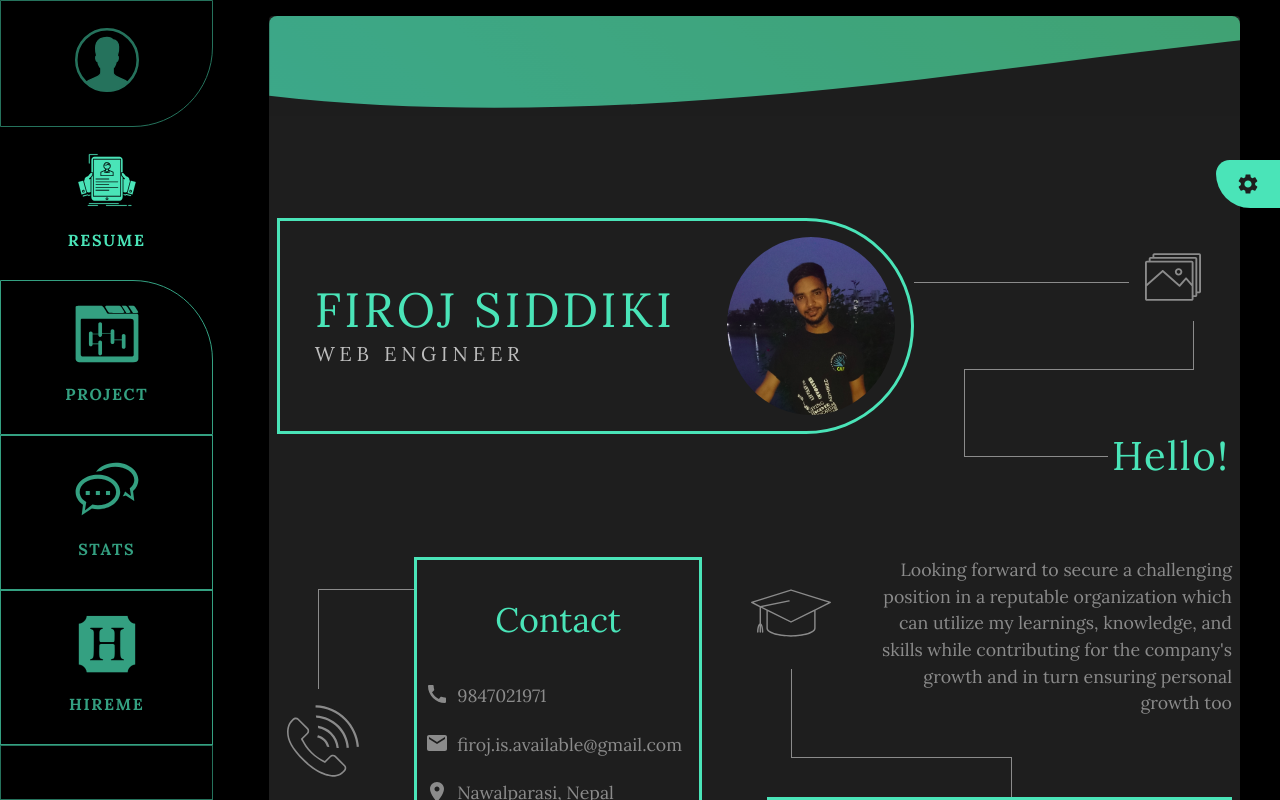
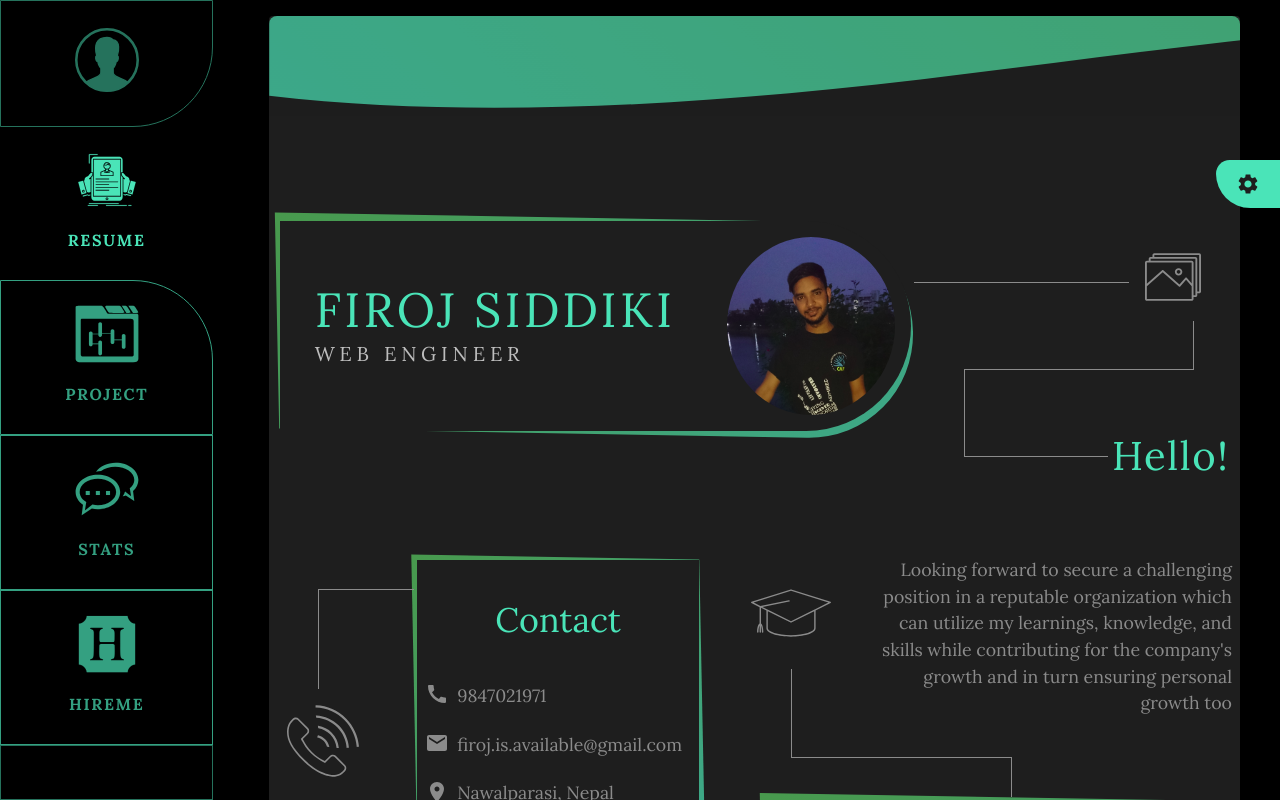
Before and after one commit to fir0j/MyPresenceInInternet, a React (Create React App) app: page / in a window 1280 px wide. Built offline with nearby package versions, Linux system fonts and the light colour scheme.

Commit message:
added skewed border

```diff
--- a/src/components/CircularProgressWithLabel.component.js
+++ b/src/components/CircularProgressWithLabel.component.js
@@ -19,7 +19,9 @@ export default function CircularProgressWithLabel(props) {
       <Box position="relative" display="inline-flex">
         <CircularProgress
           variant="determinate"
-          classes={{ circleDeterminate: classes.circleDeterminate }}
+          classes={{
+            circleDeterminate: classes.circleDeterminate,
+          }}
           {...props}
         />
         <Box
--- /dev/null
+++ b/src/components/ContainerWithGradientBorder.component.js
@@ -0,0 +1,59 @@
+import { makeStyles, useTheme, Grid, useMediaQuery } from "@material-ui/core";
+
+const ContainerWithGradientBorder = ({
+  width,
+  height,
+  borderGadient,
+  borderWidth,
+  borderRadius,
+  backgroundColor,
+  color,
+  ...otherProps
+}) => {
+  const useStyles = makeStyles((theme) => ({
+    borderRadiusGradient: {
+      position: "relative",
+      border: `${borderWidth} solid transparent`,
+      backgroundColor: backgroundColor ? backgroundColor : "white",
+      boxSizing: "border-box",
+      backgroundClip: "padding-box",
+      // borderRadius: borderRadius ? borderRadius : "5px",
+      "&::before": {
+        display: "block",
+        content: '""',
+        position: "absolute",
+        inset: 0,
+        background: borderGadient
+          ? borderGadient
+          : "linear-gradient(135deg, rgba(90,206,97,1) 0%, rgba(74,228,184,1) 100%)",
+        zIndex: -1,
+        margin: `-${borderWidth}`, // make sure it is equal to the border width preserve the actual dimension of the element
+        borderRadius: "inherit",
+        // opacity: "inherit",
+        opacity: 0.7,
+        transform: "skew(1.15deg,1deg)",
+        // transform: "skew(358deg,2deg)",
+      },
+    },
+  }));
+
+  const classes = useStyles();
+  const theme = useTheme();
+  const matchesXS = useMediaQuery(theme.breakpoints.down("xs"));
+  const matchesSM = useMediaQuery(theme.breakpoints.down("sm"));
+  const matchesMD = useMediaQuery(theme.breakpoints.down("md"));
+  const matchesLG = useMediaQuery(theme.breakpoints.down("lg"));
+  const matchesXL = useMediaQuery(theme.breakpoints.down("xl"));
+
+  return (
+    <Grid
+      component="div"
+      {...otherProps}
+      className={classes.borderRadiusGradient}
+    >
+      {otherProps.children}
+    </Grid>
+  );
+};
+
+export default ContainerWithGradientBorder;
--- a/src/pages/resume.jsx
+++ b/src/pages/resume.jsx
@@ -1,7 +1,7 @@
 import React, { Fragment } from "react";
 import Paper from "@material-ui/core/Paper";
 import Grid from "@material-ui/core/Grid";
-import { makeStyles, useTheme } from "@material-ui/core/styles";
+import { makeStyles, ThemeProvider, useTheme } from "@material-ui/core/styles";
 import { Typography } from "@material-ui/core";
 import useMediaQuery from "@material-ui/core/useMediaQuery";
 import Avatar from "@material-ui/core/Avatar";
@@ -25,6 +25,7 @@ import CircularProgressWithLabel from "../components/CircularProgressWithLabel.c
 import MenuBookOutlinedIcon from "@material-ui/icons/MenuBookOutlined";
 import Hidden from "@material-ui/core/Hidden";
 import { HeaderWave, FooterWave } from "../components/ShapeDivider.component";
+import ContainerWithGradientBorder from "../components/ContainerWithGradientBorder.component";
 
 const useStyles = makeStyles((theme) => ({
   container: {
@@ -35,13 +36,14 @@ const useStyles = makeStyles((theme) => ({
       marginBottom: theme.spacing(0),
     },
   },
-  name: {
-    border: `3px solid ${theme.palette.accent.main}`,
-    borderTopRightRadius: "15em",
-    borderBottomRightRadius: "15em",
-    flexWrap: "nowrap",
-    maxHeight: theme.spacing(44),
-  },
+  // name: {
+  //   border: `3px solid ${theme.palette.accent.main}`,
+
+  //   borderTopRightRadius: "15em",
+  //   borderBottomRightRadius: "15em",
+  //   flexWrap: "nowrap",
+  //   maxHeight: theme.spacing(44),
+  // },
   dp: {
     width: "70%",
     height: "auto",
@@ -101,6 +103,7 @@ const useStyles = makeStyles((theme) => ({
     // color: theme.palette.accent.main,
     backgroundColor: theme.palette.primary.main,
     fill: theme.palette.secondary.main,
+    // fill: "linear-gradient(135deg, rgba(90,206,97,1) 0%, rgba(74,228,184,1) 100%)",
     // stroke: theme.palette.secondary.main,
     padding: theme.spacing(2),
   },
@@ -144,14 +147,36 @@ export default function Resume() {
       className={classes.container}
       style={{ marginBottom: theme.spacing(5) }}
     >
-      <Grid
+      {/* <Grid
         item
         container
         xl={8}
         lg={8}
         md={8}
         sm={matchesSM ? 12 : 8}
-        className={classes.name}
+        style={{
+          border: `3px solid ${theme.palette.accent.main}`,
+          borderTopRightRadius: "15em",
+          borderBottomRightRadius: "15em",
+          flexWrap: "nowrap",
+          maxHeight: theme.spacing(44),
+        }}
+      > */}
+      <ContainerWithGradientBorder
+        item
+        container
+        xl={8}
+        lg={8}
+        md={8}
+        sm={matchesSM ? 12 : 8}
+        style={{
+          borderTopRightRadius: "15em",
+          borderBottomRightRadius: "15em",
+          flexWrap: "nowrap",
+          maxHeight: theme.spacing(44),
+          backgroundColor: theme.palette.primary.main,
+        }}
+        borderWidth="3px"
       >
         <Grid
           item
@@ -200,7 +225,8 @@ export default function Resume() {
         >
           <Avatar alt="Firoj Siddiki Picture" src={dp} className={classes.dp} />
         </Grid>
-      </Grid>
+      </ContainerWithGradientBorder>
+      {/* </Grid> */}
       {/* hello section */}
       <Hidden smDown>
         <Grid
@@ -371,13 +397,26 @@ export default function Resume() {
             </Grid>
           </Grid>
 
-          <Grid
+          {/* <Grid
             item
             xl={8}
             container
             justify="center"
             style={{
               border: `3px solid ${theme.palette.accent.main}`,
+              maxWidth: theme.spacing(36),
+              maxHeight: theme.spacing(36),
+              padding: theme.spacing(1),
+            }}
+          > */}
+          <ContainerWithGradientBorder
+            item
+            xl={8}
+            container
+            justify="center"
+            borderWidth="3px"
+            style={{
+              backgroundColor: theme.palette.primary.main,
               maxWidth: theme.spacing(36),
               maxHeight: theme.spacing(36),
               padding: theme.spacing(1),
@@ -448,7 +487,8 @@ export default function Resume() {
                 </Grid>
               </Grid>
             </Grid>
-          </Grid>
+          </ContainerWithGradientBorder>
+          {/* </Grid> */}
         </Grid>
       </Hidden>
       <Grid
@@ -761,27 +801,41 @@ export default function Resume() {
           // border: "1px solid blue",
         }}
       >
-        <Grid
+        <ContainerWithGradientBorder
           container
           style={{
-            position: matchesMD ? undefined : "absolute",
-            border: `3px solid ${theme.palette.accent.main}`,
+            backgroundColor: theme.palette.primary.main,
             padding: theme.spacing(1),
             bottom: -theme.spacing(25),
-            top: matchesXL ? -theme.spacing(9) : undefined,
-            height: matchesMD
-              ? matchesXS
-                ? theme.spacing(120)
-                : theme.spacing(90)
-              : undefined,
+            position: matchesMD ? "relative" : "absolute",
+            top: matchesMD ? 0 : -theme.spacing(9),
+            height: matchesXS ? theme.spacing(120) : theme.spacing(90),
           }}
+          borderWidth="3px"
         >
+          {/* <Grid
+            container
+            style={{
+              border: `3px solid ${theme.palette.accent.main}`,
+              padding: theme.spacing(1),
+              bottom: -theme.spacing(25),
+              position: matchesMD ? undefined : "absolute",
+              top: matchesXL ? -theme.spacing(9) : undefined,
+              height: matchesMD
+                ? matchesXS
+                  ? theme.spacing(120)
+                  : theme.spacing(90)
+                : undefined,
+            }}
+          > */}
           <Grid
             item
             container
             justify="center"
             alignItems="center"
-            style={{ height: theme.spacing(11) }}
+            style={{
+              height: theme.spacing(11),
+            }}
           >
             <Grid item>
               <Typography
@@ -999,7 +1053,8 @@ export default function Resume() {
               </Grid>
             </Grid>
           </Grid>
-        </Grid>
+          {/* </Grid> */}
+        </ContainerWithGradientBorder>
       </Grid>
     </Grid>
   );
@@ -1229,7 +1284,20 @@ export default function Resume() {
                 position: "relative",
               }}
             >
-              <Grid
+              <ContainerWithGradientBorder
+                item
+                container
+                direction="column"
+                justify="center"
+                alignItems="center"
+                style={{
+                  backgroundColor: theme.palette.primary.main,
+                  flexWrap: "nowrap",
+                  // border: `3px solid ${theme.palette.accent.main}`,
+                }}
+                borderWidth="3px"
+              >
+                {/* <Grid
                 item
                 container
                 direction="column"
@@ -1239,7 +1307,7 @@ export default function Resume() {
                   flexWrap: "nowrap",
                   border: `3px solid ${theme.palette.accent.main}`,
                 }}
-              >
+              > */}
                 <Grid
                   item
                   container
@@ -1399,7 +1467,8 @@ export default function Resume() {
                     </Grid>
                   </Grid>
                 </Grid>
-              </Grid>
+                {/* </Grid> */}
+              </ContainerWithGradientBorder>
             </Grid>
           </Grid>
           <Grid item container justify="center">
@@ -1518,7 +1587,21 @@ export default function Resume() {
                 </Grid>
               </Grid>
 
-              <Grid
+              <ContainerWithGradientBorder
+                item
+                container
+                justify="center"
+                style={{
+                  backgroundColor: theme.palette.primary.main,
+                  position: "relative",
+                  padding: theme.spacing(1),
+                  paddingBottom: theme.spacing(5),
+                  height: "calc(105% - 72px)",
+                  // border: `3px solid ${theme.palette.accent.main}`,
+                }}
+                borderWidth="3px"
+              >
+                {/* <Grid
                 item
                 container
                 justify="center"
@@ -1529,7 +1612,7 @@ export default function Resume() {
                   height: "calc(105% - 72px)",
                   border: `3px solid ${theme.palette.accent.main}`,
                 }}
-              >
+              > */}
                 <Grid
                   item
                   container
@@ -1611,7 +1694,8 @@ export default function Resume() {
                     />
                   </Grid>
                 </Grid>
-              </Grid>
+                {/* </Grid> */}
+              </ContainerWithGradientBorder>
             </Grid>
           </Grid>
         </Hidden>
@@ -1842,7 +1926,21 @@ export default function Resume() {
                   position: "relative",
                 }}
               >
-                <Grid
+                <ContainerWithGradientBorder
+                  item
+                  container
+                  direction="column"
+                  justify="center"
+                  alignItems="center"
+                  style={{
+                    backgroundColor: theme.palette.primary.main,
+                    flexWrap: "nowrap",
+                    // border: `3px solid ${theme.palette.accent.main}`,
+                    marginBottom: theme.spacing(5),
+                  }}
+                  borderWidth="3px"
+                >
+                  {/* <Grid
                   item
                   container
                   direction="column"
@@ -1853,7 +1951,7 @@ export default function Resume() {
                     border: `3px solid ${theme.palette.accent.main}`,
                     marginBottom: theme.spacing(5),
                   }}
-                >
+                > */}
                   <Grid
                     item
                     container
@@ -2015,7 +2113,8 @@ export default function Resume() {
                       </Grid>
                     </Grid>
                   </Grid>
-                </Grid>
+                  {/* </Grid> */}
+                </ContainerWithGradientBorder>
               </Grid>
             </Grid>
           </Grid>
@@ -2038,6 +2137,7 @@ export default function Resume() {
             paddingLeft: theme.spacing(1),
             paddingRight: theme.spacing(1),
             marginBottom: theme.spacing(matchesXS ? 20 : 10),
+            zIndex: 0,
           }}
         >
           <HeaderWave />
```
Also changed, not shown: src/pages/project.jsx (+5 -17 lines).
